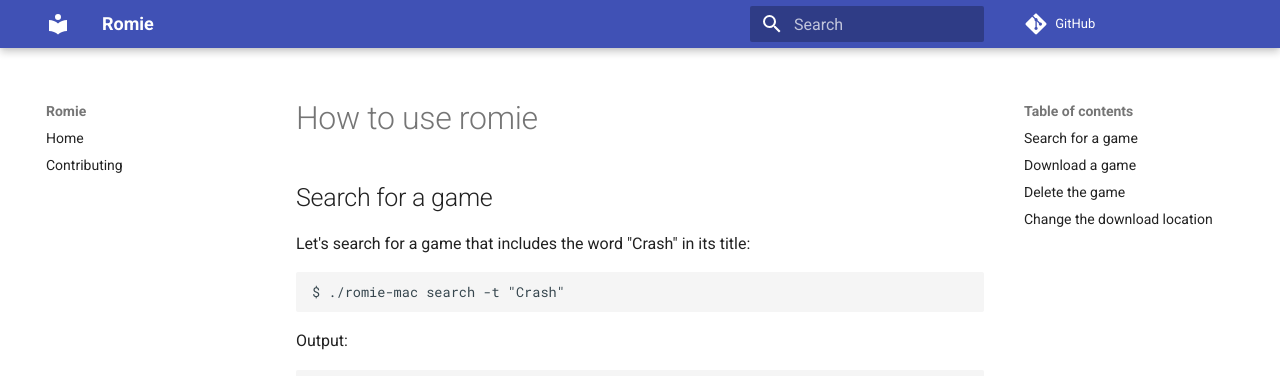
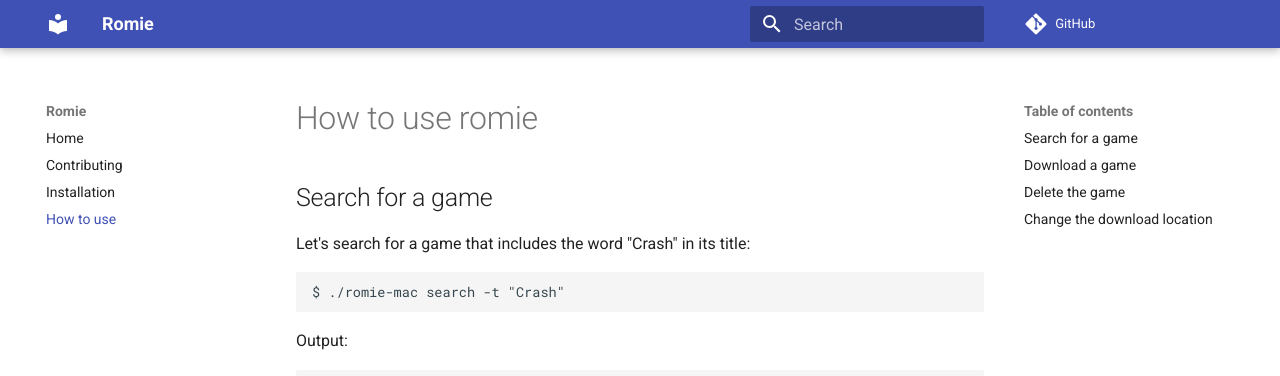
Before and after one commit to romie-gr/romie, an MkDocs documentation site: the page built from docs/use.md, in a window 1280 px wide. Shown: the top 376 px of the page. Built offline with MkDocs 1.6.1 and Material for MkDocs 9.7.7, drawn with Linux system fonts in a browser that asks for light colours; comment, search, counter and statistics services are not loaded.

Commit message:
Updatedocs (#203)
* Update docs

* Add nav

```diff
--- a/mkdocs.yml
+++ b/mkdocs.yml
@@ -11,3 +11,5 @@
 nav:
   - Home: index.md
   - Contributing: contributing.md
+  - Installation: install.md
+  - How to use: use.md
```
